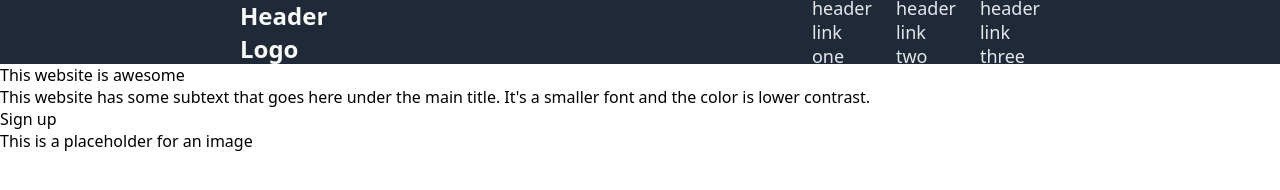
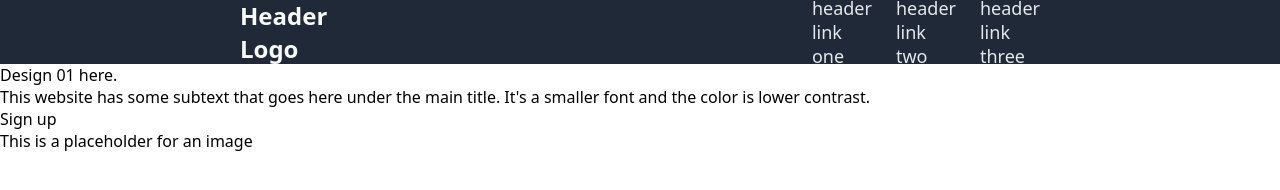
Before and after one commit to xkaze09/01-landing-page, a plain HTML site: page index.html in a window 1280 px wide. Drawn offline with Linux system fonts and the light colour scheme.

Commit message:
Update hero-main-text

```diff
--- a/index.html
+++ b/index.html
@@ -27,7 +27,7 @@
         <div class="hero">
             <div class="hero-content">
                 <div class="hero-main-text">
-                    This website is awesome
+                    Design 01 here.
                 </div>
                 <div class="hero-secondary-text">
                     This website has some subtext that goes here under the main title. It's a smaller font and the color is lower contrast.
```
